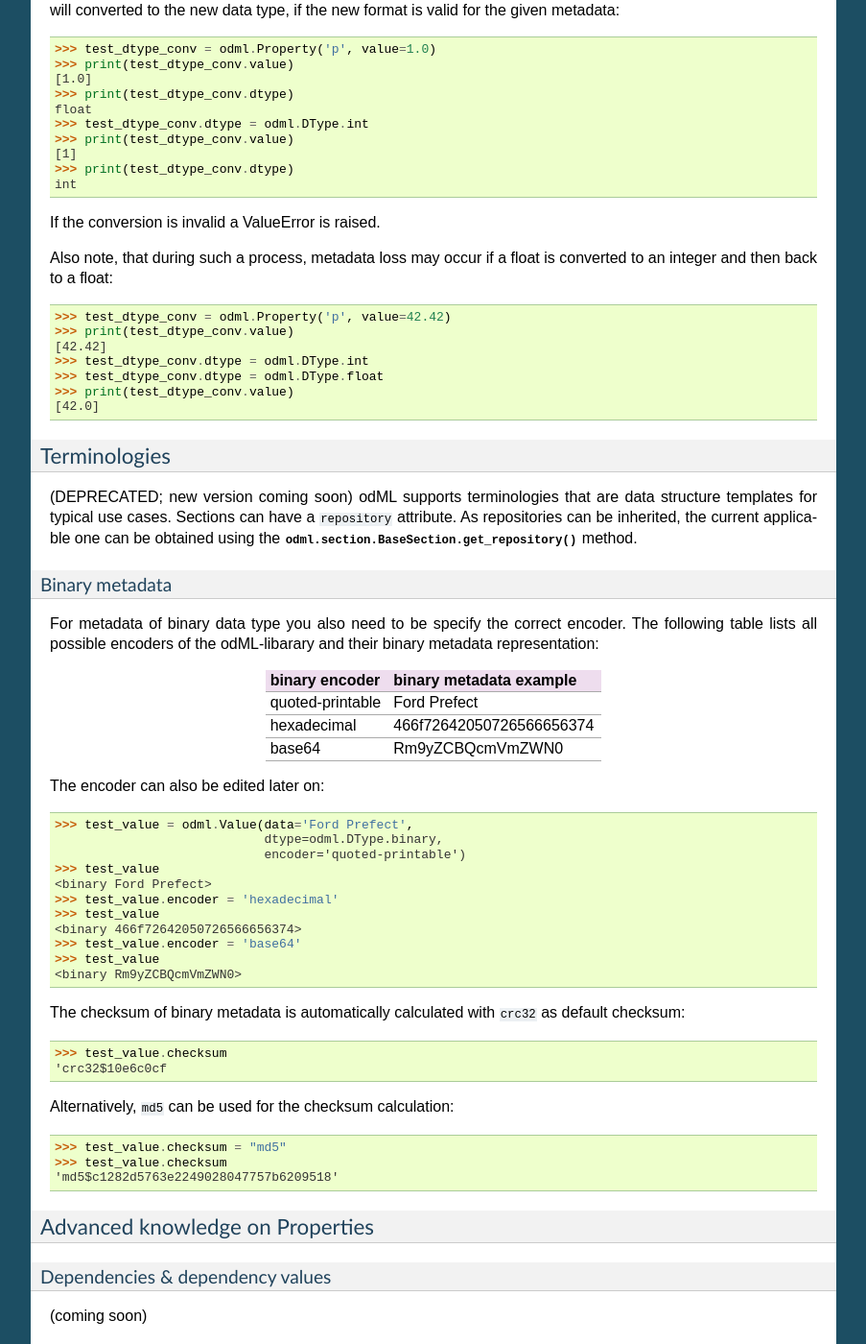
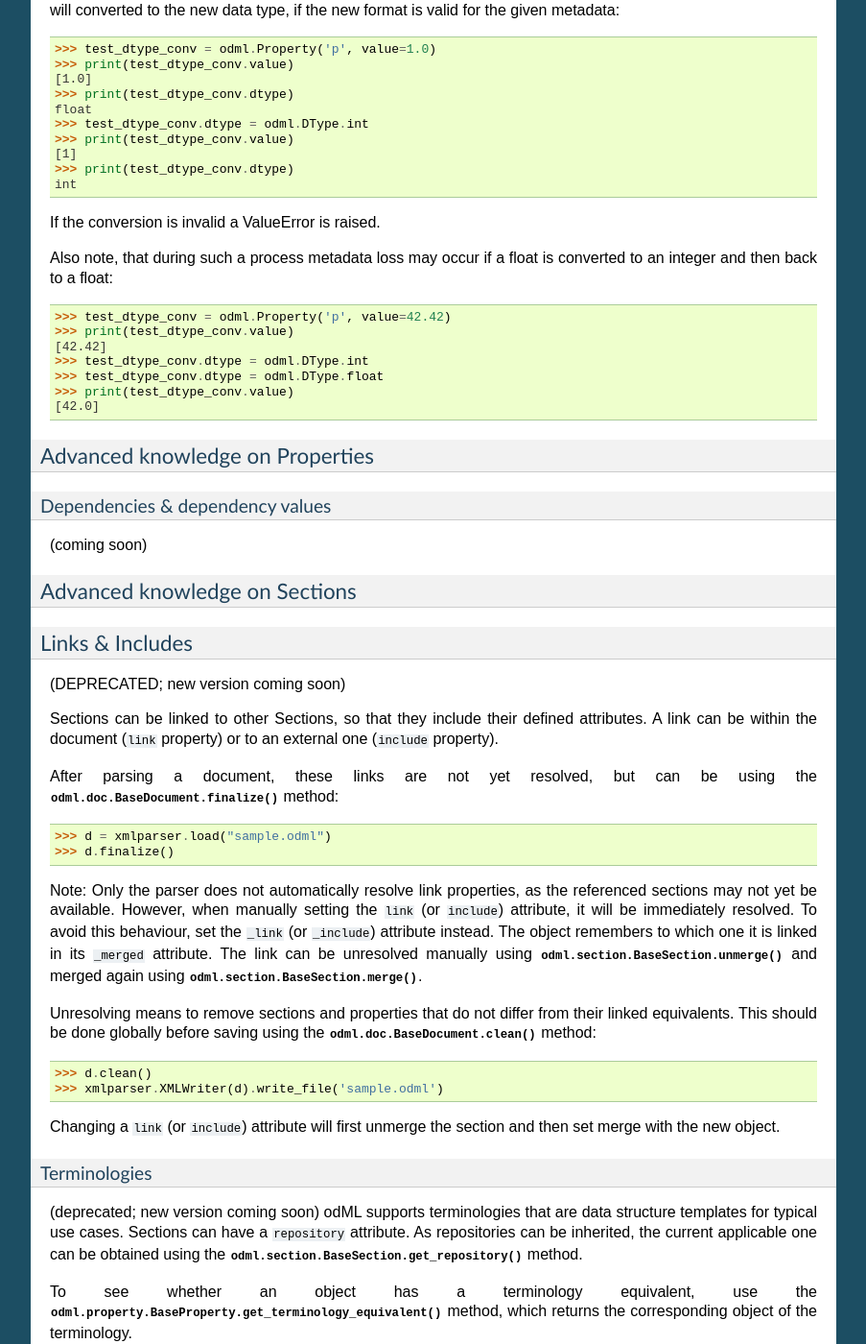
Before and after one commit to G-Node/python-odml, a Sphinx documentation site: the page built from doc/tutorial.rst, in a window 1280 px wide and 1400 px high, scrolled down 13949 px. Shown: the whole window at 96% size, without its empty margins (198-1101 px from the left). Built offline with Sphinx 7.4.7, drawn with Linux system fonts in a browser that asks for light colours; some of the changed text lies outside the part shown.

Commit message:
[doc/tutorial] Remove encoder chapter

```diff
--- a/doc/tutorial.rst
+++ b/doc/tutorial.rst
@@ -896,7 +896,7 @@ new format is valid for the given metadata::
 
 If the conversion is invalid a ValueError is raised.
 
-Also note, that during such a process, metadata loss may occur if a float is
+Also note, that during such a process metadata loss may occur if a float is
 converted to an integer and then back to a float::
 
     >>> test_dtype_conv = odml.Property('p', value=42.42)
@@ -906,57 +906,6 @@ converted to an integer and then back to a float::
     >>> test_dtype_conv.dtype = odml.DType.float
     >>> print(test_dtype_conv.value)
     [42.0]
-
-Terminologies
--------------
-(DEPRECATED; new version coming soon)
-odML supports terminologies that are data structure templates for typical use cases.
-Sections can have a ``repository`` attribute. As repositories can be inherited,
-the current applicable one can be obtained using the :py:meth:`odml.section.BaseSection.get_repository`
-method.
-
-Binary metadata
-***************
-
-For metadata of binary data type you also need to be specify the correct
-encoder. The following table lists all possible encoders of the odML-libarary
-and their binary metadata representation:
-
-+------------------+--------------------------+
-| binary encoder   | binary metadata example  |
-+==================+==========================+
-| quoted-printable | Ford Prefect             |
-+------------------+--------------------------+
-| hexadecimal      | 466f72642050726566656374 |
-+------------------+--------------------------+
-| base64           | Rm9yZCBQcmVmZWN0         |
-+------------------+--------------------------+
-
-The encoder can also be edited later on::
-
-    >>> test_value = odml.Value(data='Ford Prefect',
-                                dtype=odml.DType.binary,
-                                encoder='quoted-printable')
-    >>> test_value
-    <binary Ford Prefect>
-    >>> test_value.encoder = 'hexadecimal'
-    >>> test_value
-    <binary 466f72642050726566656374>
-    >>> test_value.encoder = 'base64'
-    >>> test_value
-    <binary Rm9yZCBQcmVmZWN0>
-
-The checksum of binary metadata is automatically calculated with ``crc32`` as
-default checksum::
-
-    >>> test_value.checksum
-    'crc32$10e6c0cf
-
-Alternatively, ``md5`` can be used for the checksum calculation::
-
-    >>> test_value.checksum = "md5"
-    >>> test_value.checksum
-    'md5$c1282d5763e2249028047757b6209518'
 
 
 Advanced knowledge on Properties
```
